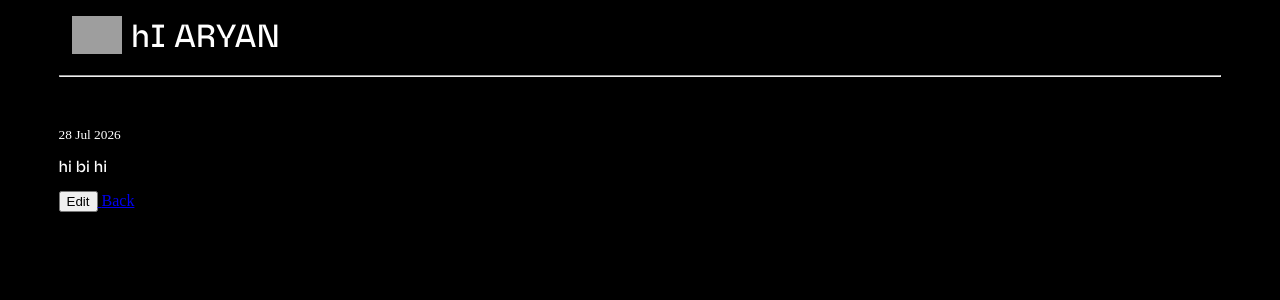
After one commit to aryanbrite/flask, a Flask app: page /note/1 in a window 1280 px wide. The commit adds this page. Shown: the top 300 px of the page. Run offline with Flask 3, Linux system fonts and the light colour scheme; a user stored in the database is signed in; data comes from the database, SQL or seed files in the repository; grey boxes are pictures that could not be loaded.

Commit message:
added a view workflow here

```diff
--- a/app.py
+++ b/app.py
@@ -233,6 +233,20 @@ def edit(id):
         note=note
     )
 
+@app.route("/note/<int:id>")
+@login_required
+def view_note(id):
+
+    note = Note.query.get_or_404(id)
+
+    if note.user_id != current_user.id:
+        return redirect(url_for("home"))
+
+    return render_template(
+        "view.html",
+        note=note
+    )
+
 
 # ------------------------
 # SETTINGS
--- /dev/null
+++ b/static/view.css
@@ -0,0 +1,28 @@
+.main{
+    margin-left: 4%;
+    margin-right: 4%;
+}
+
+body{
+    background-color: black;
+    color: white;
+}
+@font-face {
+        font-family: safiro;
+        src: url(./safiro-medium-webfont.ttf)format("truetype");
+        font-display: swap
+}
+
+h1, p{
+    font-family: safiro;
+    font-weight: 1;
+}
+#log {
+    width: 50px;
+    position: fixed;
+    top: 2vh;
+    left: 9vh;
+}
+#hr {
+    margin-bottom: 6vh;
+}
--- a/templates/index.html
+++ b/templates/index.html
@@ -63,7 +63,7 @@
 
             <a
             class="note-card"
-            href="{{ url_for('edit', id=note.id) }}">
+            href="{{ url_for('view_note', id=note.id) }}">
 
                 <div class="tit">
 
--- /dev/null
+++ b/templates/view.html
@@ -0,0 +1,41 @@
+<!DOCTYPE html>
+<html>
+<head>
+
+<title>{{ note.title }}</title>
+<link rel="stylesheet"
+    href="{{ url_for('static', filename='view.css') }}">
+    <link rel="shortcut icon" href="https://cdn.hackclub.com/019fa7be-ff73-7b05-bfe8-06f4a1d2d316/Untitled%20design.png" type="image/x-icon">
+
+</head>
+
+<body>
+<div class="main">
+
+    <h1 >&nbsp;&nbsp;&nbsp;&nbsp;&nbsp;&nbsp;&nbsp;&nbsp;&nbsp;{{ note.title }}</h1>
+    <img id="log" src="https://cdn.hackclub.com/019fa7be-ff73-7b05-bfe8-06f4a1d2d316/Untitled%20design.png" alt="">
+    <hr id="hr" >
+    <small>
+        {{ note.created_at.strftime("%d %b %Y") }}
+    </small>
+
+    <p>
+        {{ note.content }}
+    </p>
+
+
+    <a href="{{ url_for('edit', id=note.id) }}">
+        <button>
+            Edit
+        </button>
+    </a>
+
+
+    <a href="{{ url_for('home') }}">
+        Back
+    </a>
+
+</div>
+
+</body>
+</html>
```
